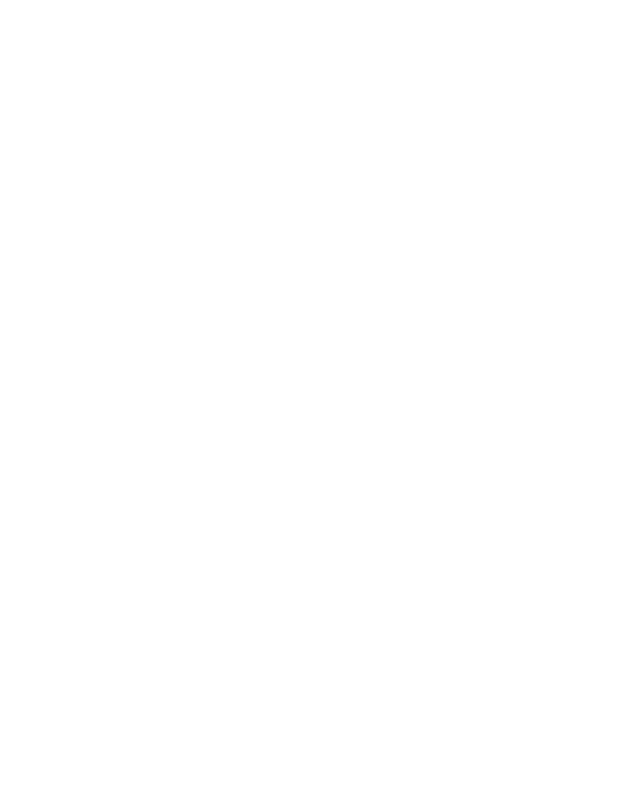
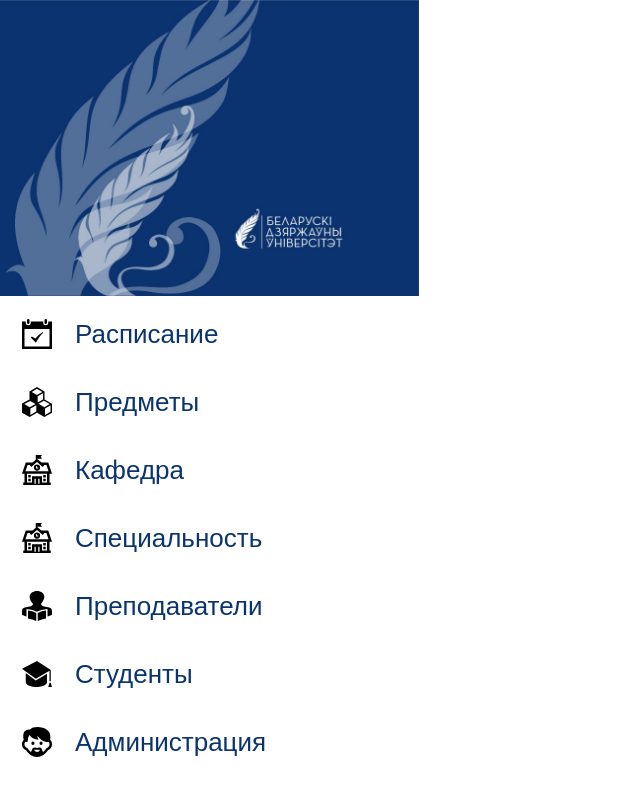
Before and after one commit to E1ectroF0x/bsu_prog, an Angular app in the folder angular/: page / in a window 1280 px wide. Shown: the top 796 px of the page, without its empty margins (0-640 px from the left). Built offline with nearby package versions, Linux system fonts and the light colour scheme.

Commit message:
Create navbar

```diff
--- a/angular/src/app/modules/layout/components/navbar/components/navbar.component.css
+++ b/angular/src/app/modules/layout/components/navbar/components/navbar.component.css
@@ -0,0 +1,20 @@
+img {
+  margin-left: -54px;
+}
+
+.option {
+  height: 68px;
+  width: 419px;
+  display: flex;
+  align-items: center;
+}
+
+.option svg {
+  margin-left: 22px;
+}
+
+.option-text {
+  color: #0A3470;
+  font-size: 26px;
+  margin-left: 23px;
+}
--- a/angular/src/app/modules/layout/components/navbar/components/navbar.component.html
+++ b/angular/src/app/modules/layout/components/navbar/components/navbar.component.html
@@ -0,0 +1,47 @@
+<img src="./assets/logo-nav-1.png" alt="logo">
+<div class="nav-list">
+  <div class="option">
+    <svg xmlns="http://www.w3.org/2000/svg" width="30" height="30" viewBox="0 0 30 30">
+      <path id="iconmonstr-calendar-6" d="M30,2.5V30H0V2.5H3.75V3.75a2.5,2.5,0,1,0,5,0V2.5h12.5V3.75a2.5,2.5,0,0,0,5,0V2.5ZM27.5,10H2.5V27.5h25ZM25,1.25a1.25,1.25,0,0,0-2.5,0v2.5a1.25,1.25,0,0,0,2.5,0ZM7.5,3.75a1.25,1.25,0,1,1-2.5,0V1.25a1.25,1.25,0,1,1,2.5,0ZM8.75,18.411l1.069-.989a20.656,20.656,0,0,1,3.45,2.067A29.841,29.841,0,0,1,20.9,12.951l.349.8c-2.676,2.336-4.636,4.936-7.459,10A53.49,53.49,0,0,0,8.75,18.411Z"/>
+    </svg>
+    <span class="option-text">Расписание</span>
+  </div>
+  <div class="option">
+    <svg xmlns="http://www.w3.org/2000/svg" width="30" height="30" viewBox="0 0 30 30">
+      <path id="iconmonstr-cube-18" d="M22.5,12.539V4.51L14.955,0,7.5,4.461v8.124L0,16.615v9.02L7.67,30,15,25.759,22.33,30,30,25.635V16.664l-7.5-4.125Zm-1.429.045-5.4,2.98V9.369l5.4-3.174ZM14.952,1.7l5.34,3.245L14.957,8.078,9.737,4.885ZM2.237,17.039,8.21,13.876l5.3,3.021L7.671,20.231,2.237,17.039Zm6.146,4.484,5.9-3.371v6.32l-5.9,3.446v-6.4Zm8.14-4.682,5.309-2.988,5.961,3.243-5.459,3.136L16.524,16.84Zm12.047,7.9-5.526,3.174v-6.4l5.526-3.172v6.394Z"/>
+    </svg>
+    <span class="option-text">Предметы</span>
+  </div>
+  <div class="option">
+    <svg xmlns="http://www.w3.org/2000/svg" width="30" height="30" viewBox="0 0 30 30">
+      <path id="iconmonstr-school-20" d="M28.75,30H1.25V27.5H2.5V18.75H0L3.75,7.5h6.786L13.75,4.746V0H20L18.75,1.864,20,3.75H15L19.464,7.5H26.25L30,18.75H27.5V27.5h1.25Zm-15-6.25H12.5v5h1.25Zm3.75,0H16.25v5H17.5Zm7.5-5H5V27.5h5V21.25H20V27.5h5Zm-18.75,5h2.5v2.5H6.25Zm17.5,0v2.5h-2.5v-2.5ZM6.25,20h2.5v2.5H6.25Zm15,0h2.5v2.5h-2.5Zm1.131-10L20.76,11.891,15,6.955,9.24,11.891,7.619,10H5.553L3.469,16.25H26.531L24.448,10ZM15,9.375A3.125,3.125,0,1,1,11.875,12.5,3.126,3.126,0,0,1,15,9.375Zm0,1.875h-.954V13.5h2.2v-1H15Z" fill-rule="evenodd"/>
+    </svg>
+    <span class="option-text">Кафедра</span>
+  </div>
+  <div class="option">
+    <svg xmlns="http://www.w3.org/2000/svg" width="30" height="30" viewBox="0 0 30 30">
+      <path id="iconmonstr-school-20" d="M28.75,30H1.25V27.5H2.5V18.75H0L3.75,7.5h6.786L13.75,4.746V0H20L18.75,1.864,20,3.75H15L19.464,7.5H26.25L30,18.75H27.5V27.5h1.25Zm-15-6.25H12.5v5h1.25Zm3.75,0H16.25v5H17.5Zm7.5-5H5V27.5h5V21.25H20V27.5h5Zm-18.75,5h2.5v2.5H6.25Zm17.5,0v2.5h-2.5v-2.5ZM6.25,20h2.5v2.5H6.25Zm15,0h2.5v2.5h-2.5Zm1.131-10L20.76,11.891,15,6.955,9.24,11.891,7.619,10H5.553L3.469,16.25H26.531L24.448,10ZM15,9.375A3.125,3.125,0,1,1,11.875,12.5,3.126,3.126,0,0,1,15,9.375Zm0,1.875h-.954V13.5h2.2v-1H15Z" fill-rule="evenodd"/>
+    </svg>
+    <span class="option-text">Специальность</span>
+  </div>
+  <div class="option">
+    <svg xmlns="http://www.w3.org/2000/svg" width="30" height="30" viewBox="0 0 30 30">
+      <path id="iconmonstr-school-25" d="M17.75,21.9A19.618,19.618,0,0,1,26,19.4v8.1A32.952,32.952,0,0,0,17.75,30Zm-1.5,0A19.618,19.618,0,0,0,8,19.4v8.1A32.952,32.952,0,0,1,16.25,30ZM6.5,25.547a16.647,16.647,0,0,1-4.494-1.8L2,21.22c-.012-2.659.132-4.18,3.972-4.886,4.208-.774,8.7-1.646,6.362-4.4C6.482,5.028,11.12,0,17,0s10.494,4.989,4.665,11.932c-2.294,2.731,2.064,3.61,6.363,4.4,3.855.71,3.986,2.239,3.971,4.918l0,2.5a16.647,16.647,0,0,1-4.494,1.8v-7.5l-1.623.111A21.292,21.292,0,0,0,17,20.815a21.292,21.292,0,0,0-8.877-2.66L6.5,18.043v7.5Z" transform="translate(-2)" fill-rule="evenodd"/>
+    </svg>
+    <span class="option-text">Преподаватели</span>
+  </div>
+  <div class="option">
+    <svg xmlns="http://www.w3.org/2000/svg" width="30" height="26" viewBox="0 0 30 26">
+      <path id="iconmonstr-school-21" d="M30,29H26.25l1.25-4.333h1.25ZM13.78,22.438,25,15.83v8.837C23.741,27.615,17.991,29,14.375,29c-3.969,0-9.236-1.436-10.625-4.333V15.113Zm14.97.784H27.5V12.736L13.846,20.778,0,10.667,15,3l13.75,9Z" transform="translate(0 -3)" fill-rule="evenodd"/>
+    </svg>
+    <span class="option-text">Студенты</span>
+  </div>
+  <div class="option">
+    <svg xmlns="http://www.w3.org/2000/svg" width="30" height="30" viewBox="0 0 30 30">
+      <path id="iconmonstr-generation-11" d="M20.625,16.2A1.7,1.7,0,0,1,19.063,18,1.7,1.7,0,0,1,17.5,16.2a1.7,1.7,0,0,1,1.563-1.8A1.7,1.7,0,0,1,20.625,16.2Zm-9.687-1.8a1.7,1.7,0,0,0-1.562,1.8A1.7,1.7,0,0,0,10.938,18,1.7,1.7,0,0,0,12.5,16.2,1.7,1.7,0,0,0,10.938,14.4ZM30,17.176a6.449,6.449,0,0,1-3.924,5.887C23.5,27.017,19.843,30,15,30c-4.676,0-8.558-3.074-11.076-6.937A6.451,6.451,0,0,1,0,17.176c0-2.464.942-3.631,1.771-4.187C1.284,11.16.484,6.814,2.975,4.1a5.7,5.7,0,0,1,5.15-1.529C9.024.731,12.64,0,15,0c3.75,0,8.261.769,11.426,4.219,2.461,2.683,2.06,6.889,1.735,8.723C29.006,13.477,30,14.645,30,17.176ZM18,22.8H12a3.505,3.505,0,0,0,3,2.26A3.372,3.372,0,0,0,18,22.8Zm8.829-7.81c-5.138.472-9.722-3.67-11.341-6.329A5.856,5.856,0,0,0,16.7,12.688,11.331,11.331,0,0,1,7.374,8.046a10.883,10.883,0,0,0-1.552,5.73,1.248,1.248,0,0,1-1.758,1.1.975.975,0,0,0-.839.064c-1.25.778-1.119,5.02,1.941,6.014a1.248,1.248,0,0,1,.67.516,17.523,17.523,0,0,0,2.608,3.266c1.153.76,1.32-2.25,2.084-3.264.858-1.139,3.069-1.351,4.473-.386,1.4-.965,3.615-.752,4.473.386.764,1.015.931,4.025,2.084,3.264a17.585,17.585,0,0,0,2.608-3.266,1.253,1.253,0,0,1,.67-.516c2.954-.96,3.245-5.022,2-5.96Z"/>
+    </svg>
+    <span class="option-text">Администрация</span>
+  </div>
+
+
+  </div>
--- a/angular/src/styles.css
+++ b/angular/src/styles.css
@@ -1 +1,8 @@
 /* You can add global styles to this file, and also import other style files */
+body, html{
+  padding: 0;
+  margin: 0;
+  max-width: 100%;
+  overflow-x: hidden;
+  font-family: Arial, serif;
+}
```
Also changed, not shown: angular/src/assets/logo-nav-1.png (added).
